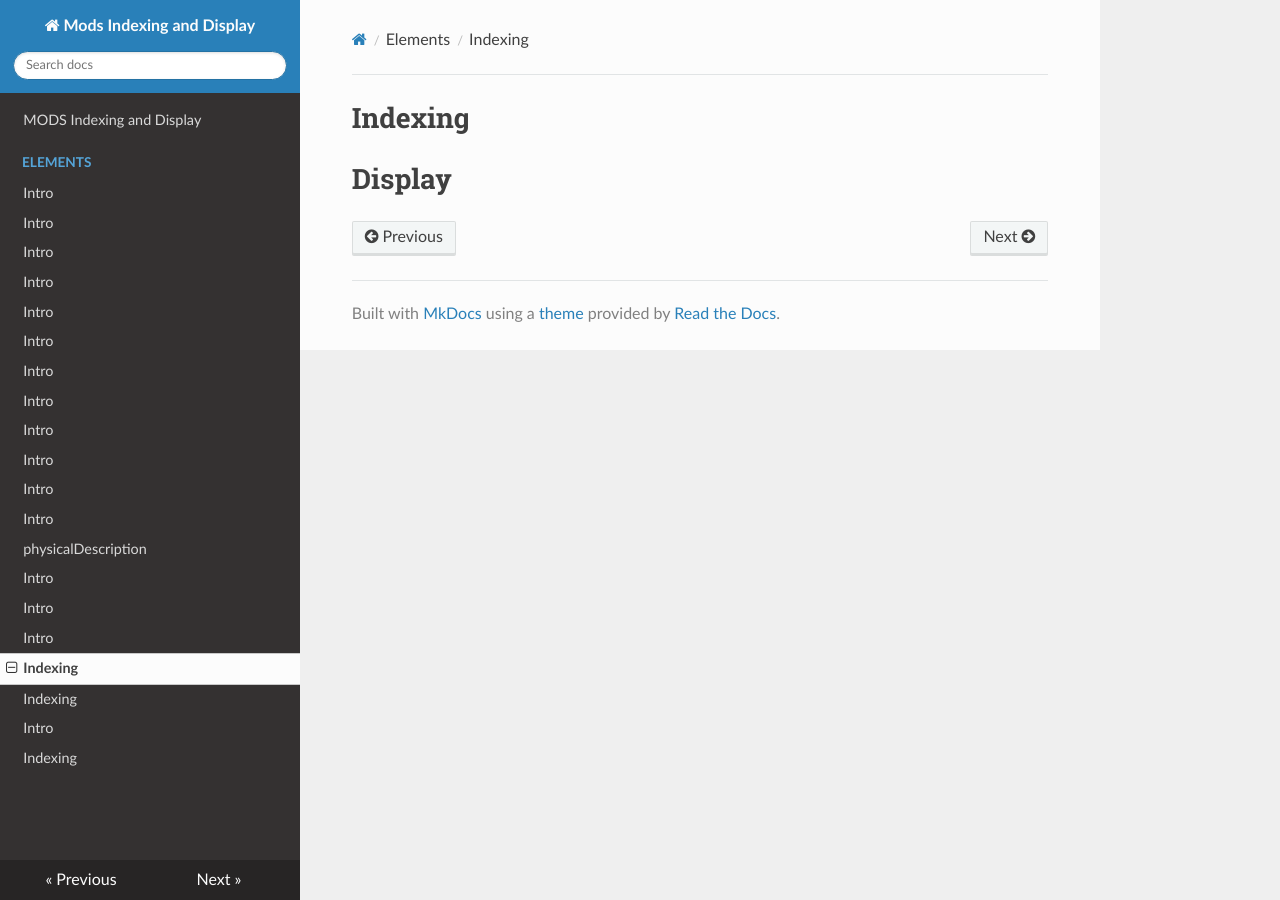
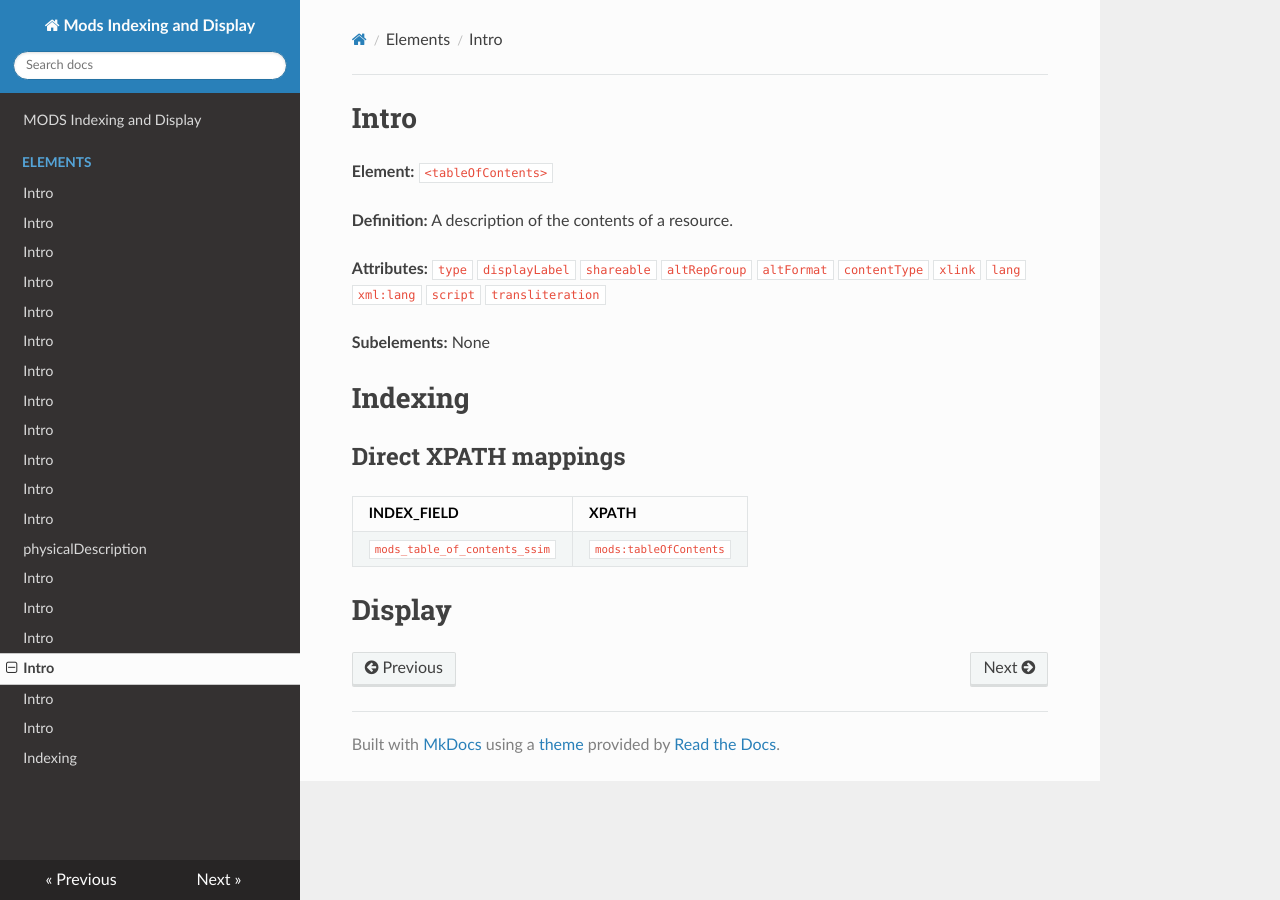
Before and after one commit to Brown-University-Library/mods-documenatation, an MkDocs documentation site: the page built from docs/elements/tableOfContents.md, in a window 1280 px wide. Built offline with MkDocs 1.6.1, drawn with Linux system fonts in a browser that asks for light colours; nearby versions of some CDN libraries.

Commit message:
tableOfContents intro and indexing

````diff
--- a/docs/elements/tableOfContents.md
+++ b/docs/elements/tableOfContents.md
@@ -1,3 +1,33 @@
+#Intro
+
+**Element:** ```<tableOfContents>```
+
+**Definition:**
+A description of the contents of a resource.
+
+**Attributes:**
+```type```
+```displayLabel```
+```shareable```
+```altRepGroup```
+```altFormat```
+```contentType```
+```xlink```
+```lang```
+```xml:lang```
+```script```
+```transliteration```
+
+**Subelements:**
+None
+
 # Indexing
 
+## Direct XPATH mappings
+
+INDEX_FIELD | XPATH
+----------  |------
+```mods_table_of_contents_ssim``` | ```mods:tableOfContents```
+
+
 # Display
````
Also changed, not shown: docs/elements/targetAudience.md (+23 -0 lines).
